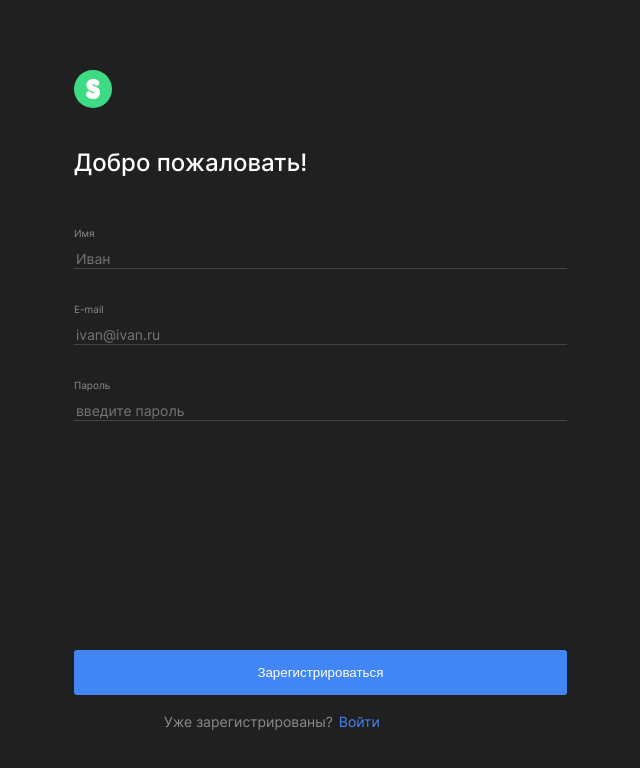
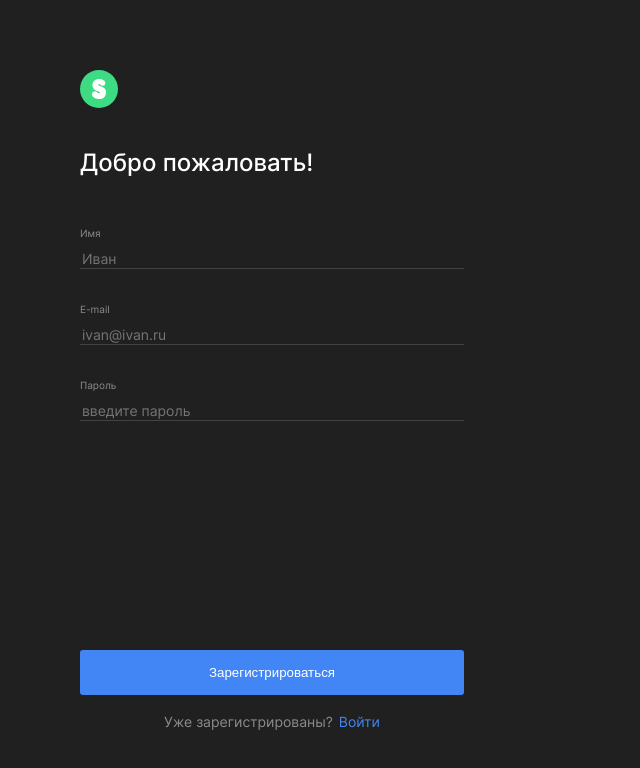
Before and after one commit to lamchik/movies-explorer-frontend, a React (Create React App) app in the folder diplom/: page /signup in a window 1280 px wide. Shown: the top 768 px of the page, without its empty margins (368-1008 px from the left). Built offline with nearby package versions, Linux system fonts and the light colour scheme.

Commit message:
пофиксила страницу регистрации

```diff
--- a/diplom/src/components/AboutProject/AboutProject.css
+++ b/diplom/src/components/AboutProject/AboutProject.css
@@ -1,6 +1,8 @@
 .about-project {
   background-color: #202020;
   padding: 110px 70px;
+  min-height: 100vh;
+  box-sizing: border-box;
 }
 
 /* .about-project__header {
@@ -53,7 +55,12 @@
 
 .about-project__timeline-wrap {
   display: flex;
+  flex-direction: column;
   padding-top: 110px;
+}
+
+.about-project__timeline-backend-frontend {
+  display: flex;
 }
 
 .about-project__timeline-backend {
--- a/diplom/src/components/AboutProject/AboutProject.js
+++ b/diplom/src/components/AboutProject/AboutProject.js
@@ -6,8 +6,10 @@ import "../../fonts/inter-3.13/inter-web/inter.css"
 function AboutProject() {
     return (
         <div className="about-project">
+            <div className="about-project__header-wrap">
                 <h2 className="about-project__header main-header"><a name="project"></a>О проекте</h2>
                 <hr className="about-project__line main-line"></hr>
+                <div className="about-project__info-wrap">
                     <div className="about-project__info">
                         <div className="about-project__info-steps">
                             <h3 className="about-project__info-steps-header">Дипломный проект включал пять этапов</h3>
@@ -18,7 +20,9 @@ function AboutProject() {
                             <p className="about-project__info-steps-text">У каждого этапа был мягкий и жёсткий дедлайн, которые нужно было соблюдать, чтобы успешно защититься.</p>
                         </div>
                     </div>
+                </div>
                 <div className="about-project__timeline-wrap">
+                    <div className="about-project__timeline-backend-frontend">
                         <div className="about-project__timeline-backend">
                             <p className="about-project__timeline-backend-text">1 неделя</p>
                         </div>
@@ -30,7 +34,8 @@ function AboutProject() {
                         <p className="about-project__inscription-backend about-project__inscription-backend-text">Back-end</p>
                         <p className="about-project__backend-frontend about-project__inscription-backend-text">Front-end</p>
                     </div>
-
+                </div>
+            </div>
         </div>
     )
 }
--- a/diplom/src/components/Header/Header.css
+++ b/diplom/src/components/Header/Header.css
@@ -5,6 +5,7 @@
   justify-content: space-between;
   align-items: center;
   background-color: #073042;
+  min-height: 10vh;
 }
 
 .header__logo {
--- a/diplom/src/components/NavTab/NavTab.css
+++ b/diplom/src/components/NavTab/NavTab.css
@@ -3,6 +3,7 @@
   display: flex;
   align-items: center;
   justify-content: center;
+  min-height: 10vh;
 }
 
 .navigation__link {
--- a/diplom/src/components/Register/Register.css
+++ b/diplom/src/components/Register/Register.css
@@ -1,17 +1,22 @@
 .entrance {
-  padding: 70px 442px;
-  height: 100vh;
+  padding: 70px 0;
+  min-height: 100vh;
+  width: 100vw;
   background-color: #202020;
   box-sizing: border-box;
   display: flex;
   flex-direction: column;
   justify-content: space-between;
+  align-items: center;
 }
 
 .entrance-wrap {
-  height: 100vh;
+  min-height: 100vh;
+  background-color: #202020;
+}
 
-  background-color: #202020;
+.entrance__form-wrap {
+  width: 30vw;
 }
 
 .entrance__headline-logo {
@@ -50,7 +55,7 @@
   height: 1px;
   border: none;
   margin: 0 0 24px 0;
-  width: 38.5vw;
+  width: 30vw;
 }
 .entrance__form-headline {
   font-family: 'Inter', 'Arial', sans-serif;
@@ -74,18 +79,19 @@
 .input:focus {
   outline: none;
   border-bottom: 1px solid #4285f4;
-  width: 39vw;
+  width: 30vw;
 }
 .entrance__button {
   background-color: #4285f4;
   border-radius: 3px;
   color: #fff;
   border: none;
-  width: 38.5vw;
+  width: 30vw;
   min-height: 45px;
   margin: 0 0 18px 0;
   cursor: pointer;
   transition: 0.2s linear;
+  word-wrap: break-word;
 }
 .entrance__button:hover {
   opacity: 0.7;
--- a/diplom/src/components/Techs/Techs.css
+++ b/diplom/src/components/Techs/Techs.css
@@ -1,6 +1,8 @@
 .tech {
   background-color: #272727;
   padding: 100px 70px;
+  box-sizing: border-box;
+  min-height: 100vh;
 }
 
 .tech__description-wrap {
```
Lines whose indentation alone changed are shown as unchanged.
